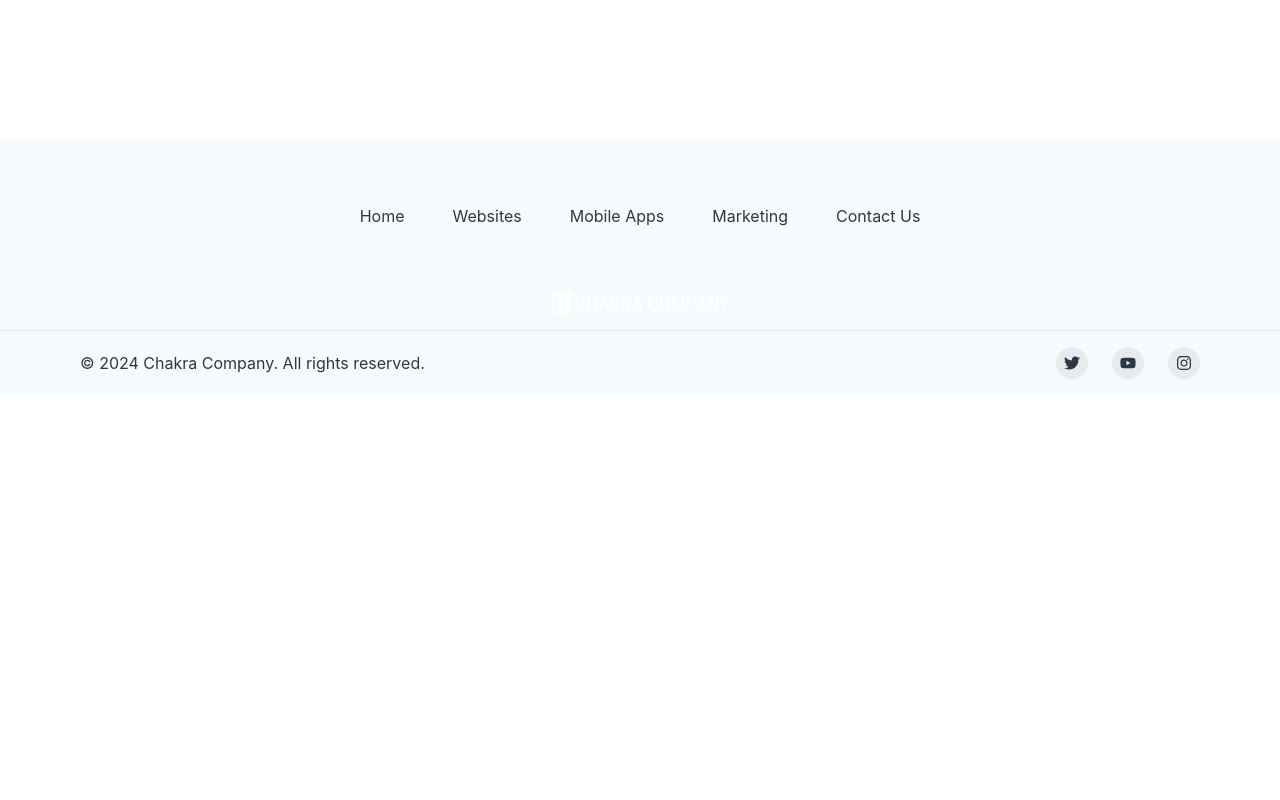
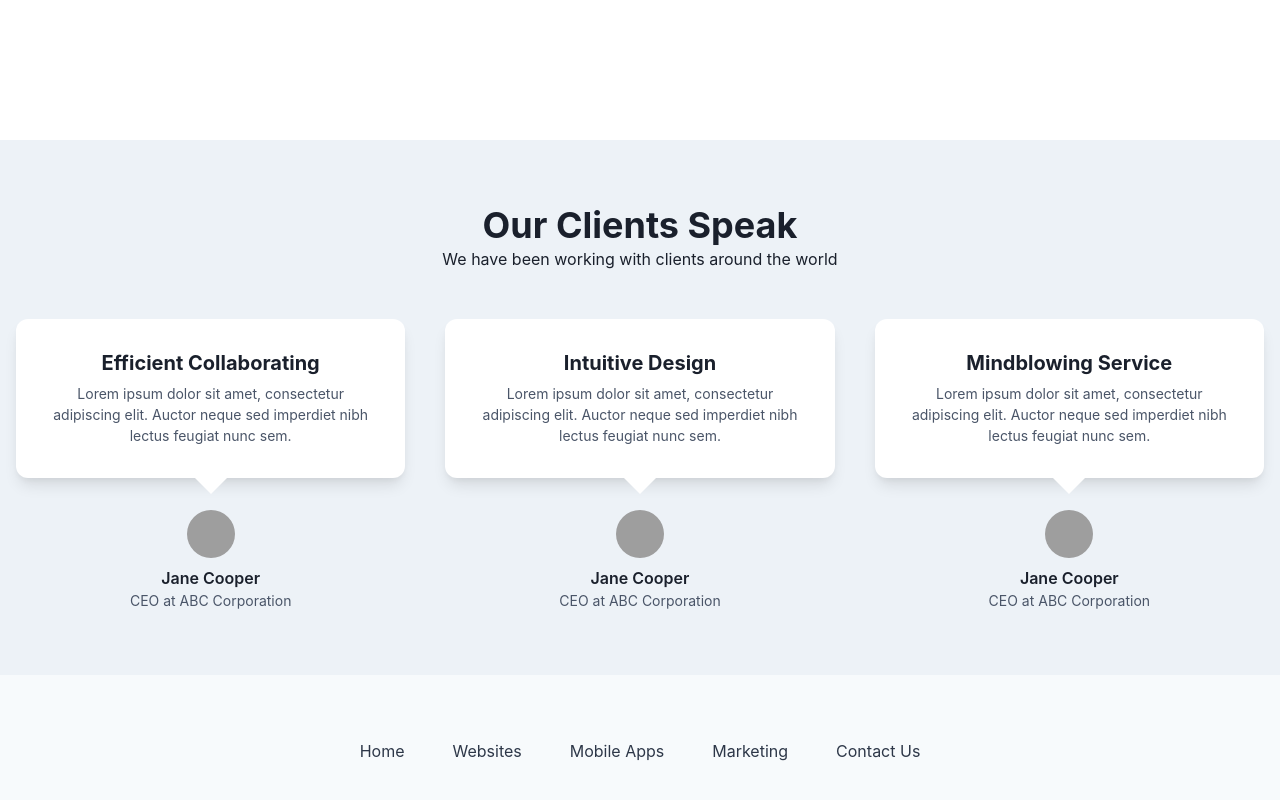
Before and after one commit to BhanuVikram/Chakra_Company, a React (Vite) app: page / in a window 1280 px wide. Shown: the part 556-1356 px from the top of the page. Before the commit the page ends 951 px from the top, so only its background shows below. Built offline with nearby package versions, Linux system fonts and the light colour scheme; grey boxes are pictures that could not be loaded.

Commit message:
Feature: Testimonials section

```diff
--- /dev/null
+++ b/src/components/TestimonialsSectionComponent.jsx
@@ -0,0 +1,157 @@
+import React from "react";
+
+import {
+  Box,
+  Flex,
+  Heading,
+  Text,
+  Stack,
+  Container,
+  Avatar,
+  useColorModeValue,
+} from "@chakra-ui/react";
+
+const Testimonial = (props) => {
+  const { children } = props;
+
+  return <Box>{children}</Box>;
+};
+
+const TestimonialContent = (props) => {
+  const { children } = props;
+
+  return (
+    <Stack
+      bg={useColorModeValue("white", "gray.800")}
+      boxShadow={"lg"}
+      p={8}
+      rounded={"xl"}
+      align={"center"}
+      pos={"relative"}
+      _after={{
+        content: `""`,
+        w: 0,
+        h: 0,
+        borderLeft: "solid transparent",
+        borderLeftWidth: 16,
+        borderRight: "solid transparent",
+        borderRightWidth: 16,
+        borderTop: "solid",
+        borderTopWidth: 16,
+        borderTopColor: useColorModeValue("white", "gray.800"),
+        pos: "absolute",
+        bottom: "-16px",
+        left: "50%",
+        transform: "translateX(-50%)",
+      }}
+    >
+      {children}
+    </Stack>
+  );
+};
+
+const TestimonialHeading = (props) => {
+  const { children } = props;
+
+  return (
+    <Heading as={"h3"} fontSize={"xl"}>
+      {children}
+    </Heading>
+  );
+};
+
+const TestimonialText = (props) => {
+  const { children } = props;
+
+  return (
+    <Text
+      textAlign={"center"}
+      color={useColorModeValue("gray.600", "gray.400")}
+      fontSize={"sm"}
+    >
+      {children}
+    </Text>
+  );
+};
+
+const TestimonialAvatar = ({ src, name, title }) => {
+  return (
+    <Flex align={"center"} mt={8} direction={"column"}>
+      <Avatar src={src} mb={2} />
+      <Stack spacing={-1} align={"center"}>
+        <Text fontWeight={600}>{name}</Text>
+        <Text fontSize={"sm"} color={useColorModeValue("gray.600", "gray.400")}>
+          {title}
+        </Text>
+      </Stack>
+    </Flex>
+  );
+};
+
+const TestimonialsSectionComponent = () => {
+  return (
+    <Box bg={useColorModeValue("gray.100", "gray.700")}>
+      <Container maxW={"7xl"} py={16} as={Stack} spacing={12}>
+        <Stack spacing={0} align={"center"}>
+          <Heading>Our Clients Speak</Heading>
+          <Text>We have been working with clients around the world</Text>
+        </Stack>
+        <Stack
+          direction={{ base: "column", md: "row" }}
+          spacing={{ base: 10, md: 4, lg: 10 }}
+        >
+          <Testimonial>
+            <TestimonialContent>
+              <TestimonialHeading>Efficient Collaborating</TestimonialHeading>
+              <TestimonialText>
+                Lorem ipsum dolor sit amet, consectetur adipiscing elit. Auctor
+                neque sed imperdiet nibh lectus feugiat nunc sem.
+              </TestimonialText>
+            </TestimonialContent>
+            <TestimonialAvatar
+              src={
+                "https://images.unsplash.com/photo-1586297135537-94bc9ba060aa?ixid=MXwxMjA3fDB8MHxwaG90by1wYWdlfHx8fGVufDB8fHw%3D&ixlib=rb-1.2.1&auto=format&fit=crop&w=100&q=80"
+              }
+              name={"Jane Cooper"}
+              title={"CEO at ABC Corporation"}
+            />
+          </Testimonial>
+          <Testimonial>
+            <TestimonialContent>
+              <TestimonialHeading>Intuitive Design</TestimonialHeading>
+              <TestimonialText>
+                Lorem ipsum dolor sit amet, consectetur adipiscing elit. Auctor
+                neque sed imperdiet nibh lectus feugiat nunc sem.
+              </TestimonialText>
+            </TestimonialContent>
+            <TestimonialAvatar
+              src={
+                "https://images.unsplash.com/photo-1586297135537-94bc9ba060aa?ixid=MXwxMjA3fDB8MHxwaG90by1wYWdlfHx8fGVufDB8fHw%3D&ixlib=rb-1.2.1&auto=format&fit=crop&w=100&q=80"
+              }
+              name={"Jane Cooper"}
+              title={"CEO at ABC Corporation"}
+            />
+          </Testimonial>
+          <Testimonial>
+            <TestimonialContent>
+              <TestimonialHeading>Mindblowing Service</TestimonialHeading>
+              <TestimonialText>
+                Lorem ipsum dolor sit amet, consectetur adipiscing elit. Auctor
+                neque sed imperdiet nibh lectus feugiat nunc sem.
+              </TestimonialText>
+            </TestimonialContent>
+            <TestimonialAvatar
+              src={
+                "https://images.unsplash.com/photo-1586297135537-94bc9ba060aa?ixid=MXwxMjA3fDB8MHxwaG90by1wYWdlfHx8fGVufDB8fHw%3D&ixlib=rb-1.2.1&auto=format&fit=crop&w=100&q=80"
+              }
+              name={"Jane Cooper"}
+              title={"CEO at ABC Corporation"}
+            />
+          </Testimonial>
+        </Stack>
+      </Container>
+    </Box>
+  );
+};
+
+export default TestimonialsSectionComponent;
--- a/src/pages/HomePage.jsx
+++ b/src/pages/HomePage.jsx
@@ -1,10 +1,12 @@
 import React from "react";
 import HeroSectionComponent from "../components/HeroSectionComponent";
+import TestimonialsSectionComponent from "../components/TestimonialsSectionComponent";
 
 const HomePage = () => {
   return (
     <div>
       <HeroSectionComponent />
+      <TestimonialsSectionComponent />
     </div>
   );
 };
```
